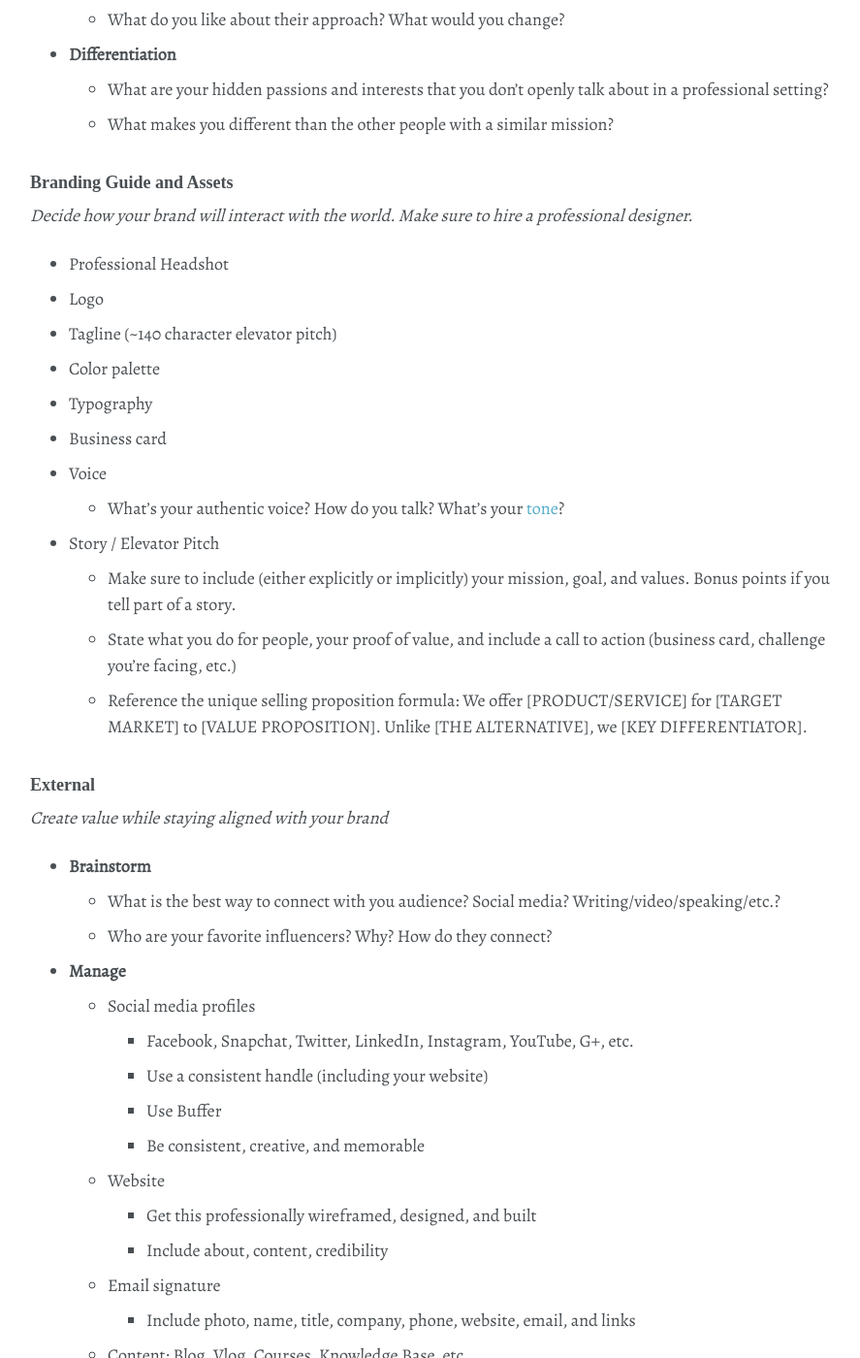
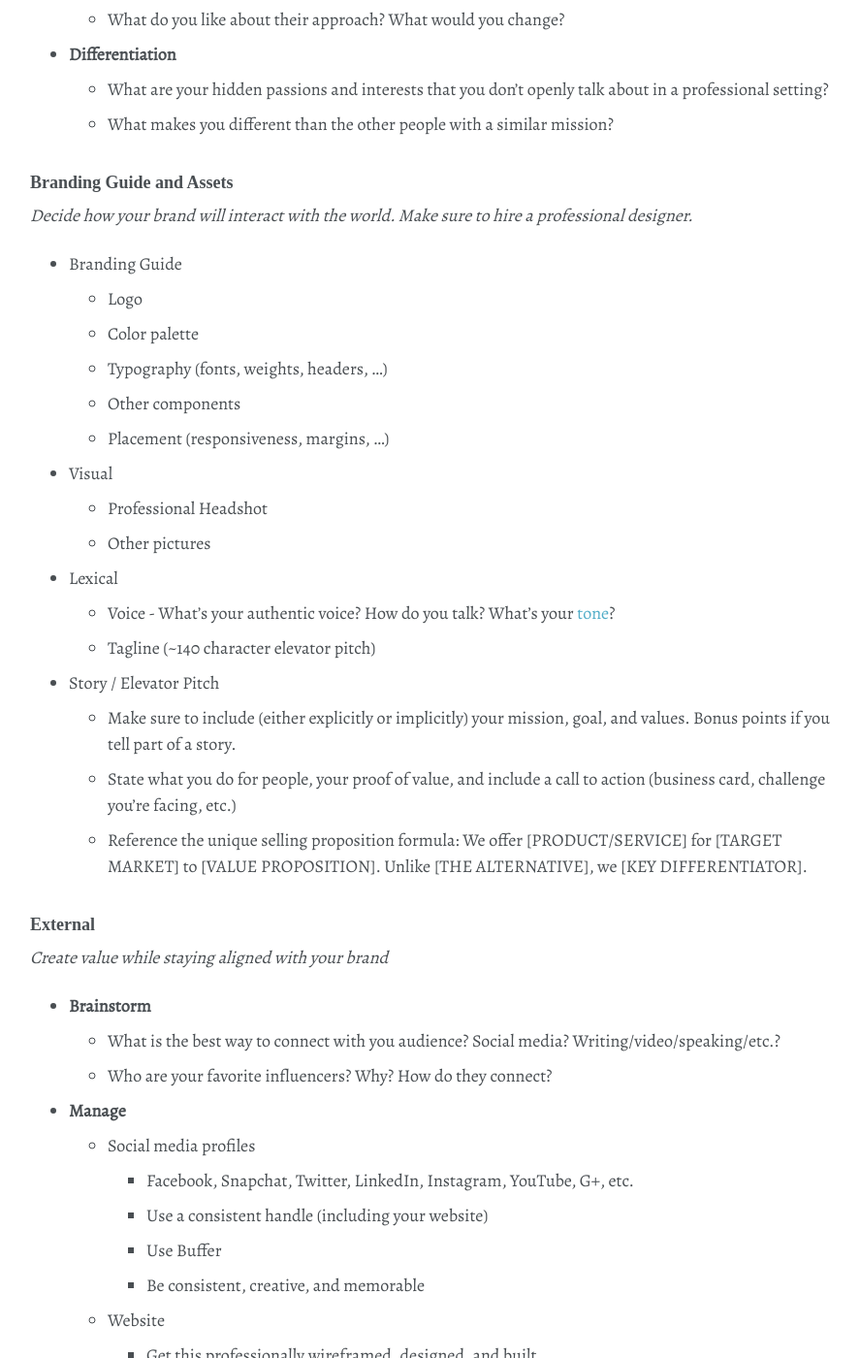
Before and after one commit to shanemileham/levelupmylife, a Jekyll site: the page built from _content/personal/branding.md, in a window 1280 px wide and 1400 px high, scrolled down 2043 px. Shown: the whole window at 97% size, without its empty margins (87-974 px from the left). Built offline with Jekyll 4.4.1, drawn with Linux system fonts in a browser that asks for light colours; some web fonts are replaced; comment, search, counter and statistics services are not loaded.

Commit message:
Updated branding to separate branding guide

```diff
--- a/_content/personal/branding.md
+++ b/_content/personal/branding.md
@@ -59,14 +59,18 @@ _Decide how your brand will be a business_
 
 ### Branding Guide and Assets
 _Decide how your brand will interact with the world. Make sure to hire a professional designer._
-- Professional Headshot
-- Logo
-- Tagline (~140 character elevator pitch)
-- Color palette
-- Typography
-- Business card
-- Voice
-  - What’s your authentic voice? How do you talk? What's your [tone](https://writerswrite.co.za/155-words-to-describe-an-authors-tone/)?
+- Branding Guide
+  - Logo
+  - Color palette
+  - Typography (fonts, weights, headers, ...)
+  - Other components
+  - Placement (responsiveness, margins, ...)
+- Visual
+  - Professional Headshot
+  - Other pictures
+- Lexical
+  - Voice - What’s your authentic voice? How do you talk? What's your [tone](https://writerswrite.co.za/155-words-to-describe-an-authors-tone/)?
+  - Tagline (~140 character elevator pitch)
 - Story / Elevator Pitch
   - Make sure to include (either explicitly or implicitly) your mission, goal, and values. Bonus points if you tell part of a story.
   - State what you do for people, your proof of value, and include a call to action (business card, challenge you're facing, etc.)
```
Also changed, not shown: other parts of _content/personal/branding.md (+1 -0 lines).
